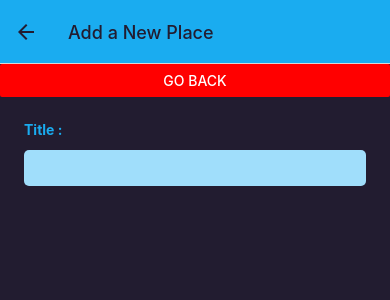
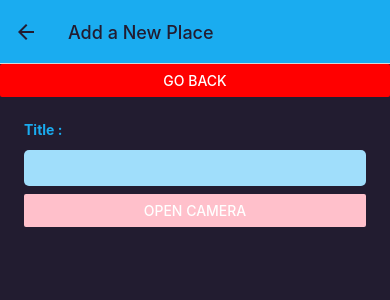
Before and after one commit to Mrkouhadi/RN-favoritePlace, a React Native app: screen /AddPlace in a window 390 px wide. Shown: the top 300 px of the page. Built offline with nearby package versions, Linux system fonts and the light colour scheme.

Commit message:
adding ImagePicker

```diff
--- a/src/components/places/PlaceForm.js
+++ b/src/components/places/PlaceForm.js
@@ -1,6 +1,7 @@
 import React, { useState } from 'react'
 import { ScrollView, StyleSheet, Text, TextInput, View } from 'react-native'
 import { Colors } from '../../constants/colors';
+import ImagePicker from './ImagePicker';
 
 const PlaceForm = () => {
   const [title, setTitle] = useState('');
@@ -15,6 +16,7 @@ const PlaceForm = () => {
                          onChangeText={changeTitleHandler}
                          value={title}
               />
+            <ImagePicker/>
             </View>
          </ScrollView>
 }
```
